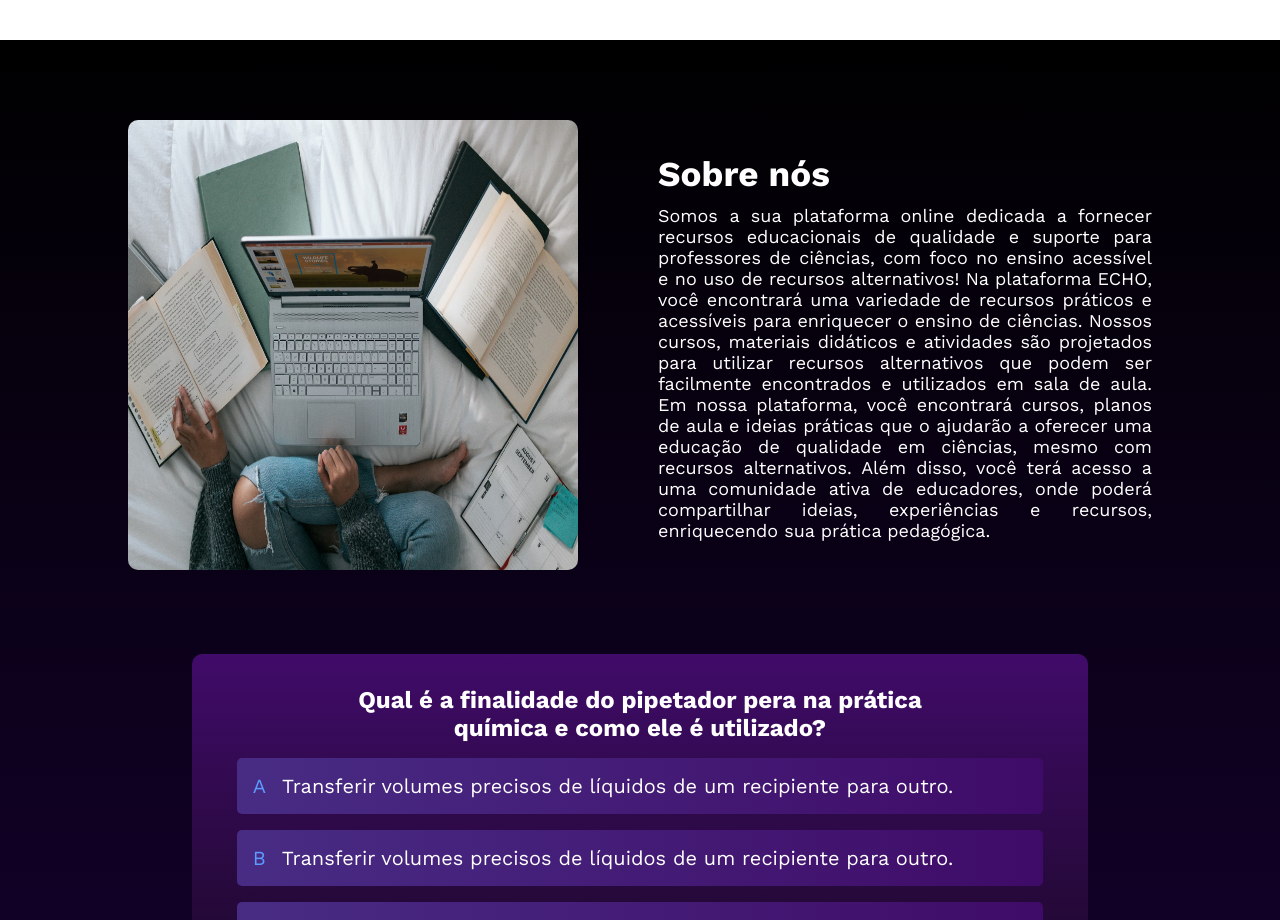
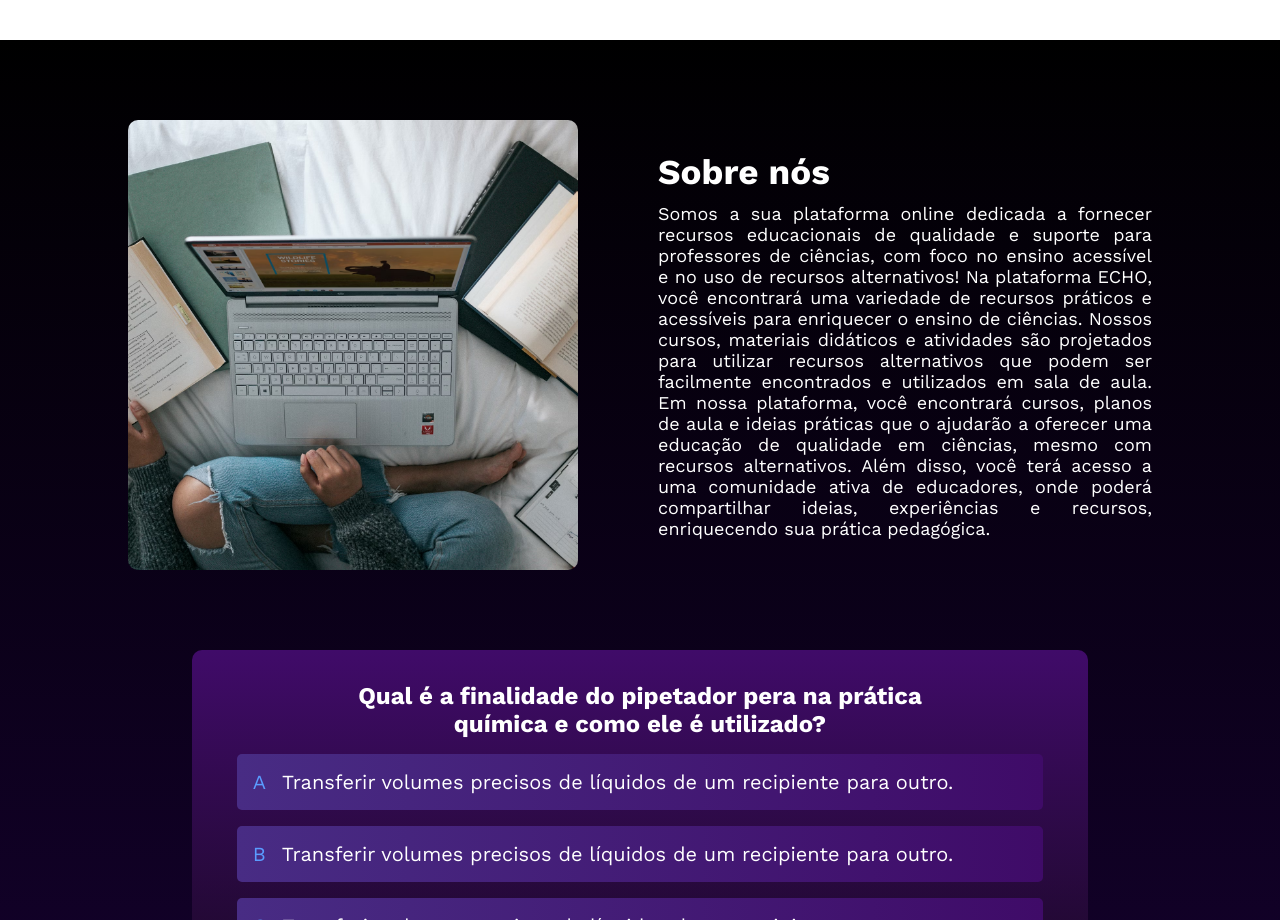
Before and after one commit to MateusFranca/Echo_LandingPage, a website: page index.html in a window 1280 px wide. Shown: the part 1000-1920 px from the top of the page. Drawn offline with nearby package versions, Linux system fonts and the light colour scheme.

Commit message:
fix -img

```diff
--- a/index.html
+++ b/index.html
@@ -55,9 +55,7 @@
         <div class="container">
             <div class="container-content">
                 <div class="box-1">
-                    <div class="img-box">
-                        <img class="img-sobre" src="img/sobre-img.avif" alt="">
-                    </div>
+                    <div class="img-box"></div>
                     <div class="text-box">
                         <h1>Sobre nós</h1>
                         <p>
--- a/style/scss/style.scss
+++ b/style/scss/style.scss
@@ -222,14 +222,15 @@ body::-webkit-scrollbar-thumb {
         align-items: center;
         width: 80%;
 
-        .img-sobre {
+        .img-box {
           border-radius: 10px;
+          background: url(/img/photo-1600195077909-46e573870d99.avif);
           background-position: center;
           background-size: cover;
-          min-width: 400px;
-          min-height: 400px;
-          max-width: 400px;
-          max-height: 400px;
+          min-width: 350px;
+          min-height: 350px;
+          max-width: 350px;
+          max-height: 350px;
 
           @include d(tv) {
             min-width: 450px;
@@ -239,10 +240,10 @@ body::-webkit-scrollbar-thumb {
           }
 
           @include d(m) {
-            min-width: 300px;
-            min-height: 300px;
-            max-width: 300px;
-            max-height: 300px;
+            min-width: 250px;
+            min-height: 250px;
+            max-width: 250px;
+            max-height: 250px;
           }
         }
 
```
Also changed, not shown: img/photo-1600195077909-46e573870d99.avif (renamed from img/sobre-img.avif), style/style.css.
